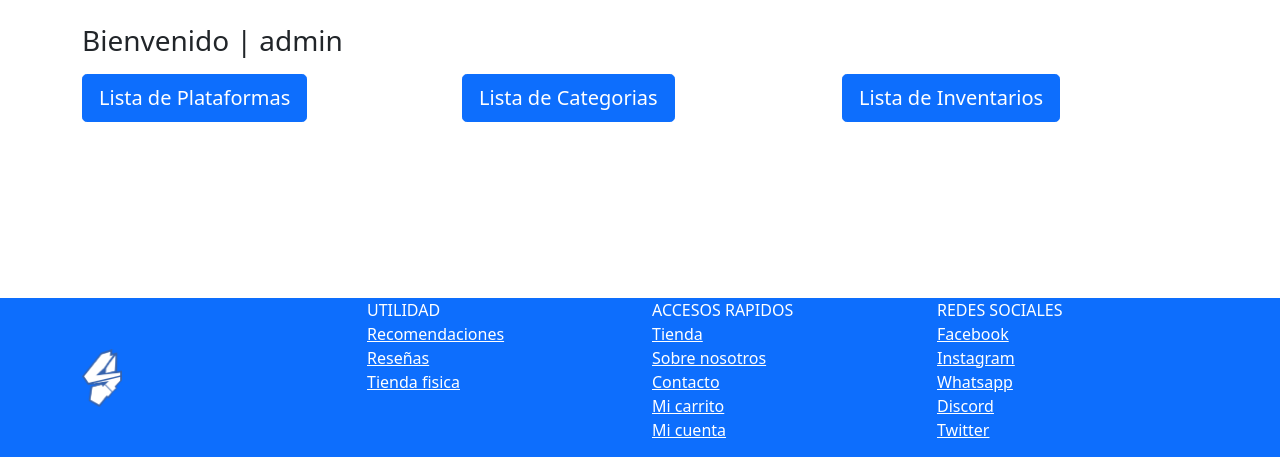
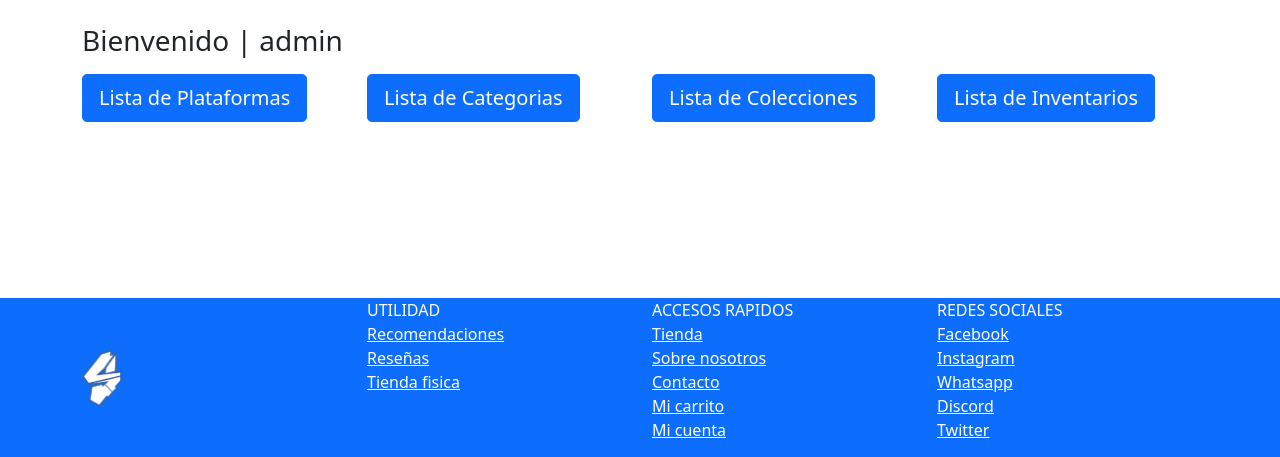
Before and after one commit to MiguelThomasGrupo10/shiripastore_final1, a Django app: page /administrador/ in a window 1280 px wide. Shown: the part 84-541 px from the top of the page. Run offline with Django 4.2, Linux system fonts and the light colour scheme; a user stored in the database is signed in; some libraries are stand-ins or nearby versions.

Commit message:
actualización de thomas y miguel

```diff
--- a/venta/templates/venta/administrador.html
+++ b/venta/templates/venta/administrador.html
@@ -55,21 +55,29 @@
         <h3 class="mb-3">Bienvenido | {{ user.username }}</h3>
         <div class="row">
           {% if user.username == "admin" %}
-            <div class="col-md-4 mb-3">
+          <div class="col-md-3 mb-3">
             <a href="{% url 'crud_plataformas' %}" class="btn btn-primary btn-lg btn-block">Lista de Plataformas</a>
           </div>
           {% endif %}
 
           {% if user.username == "admin" %}
-            <div class="col-md-4 mb-3">
+          <div class="col-md-3 mb-3">
             <a href="{% url 'crud_categorias' %}" class="btn btn-primary btn-lg btn-block">Lista de Categorias</a>
           </div>
           {% endif %}
-            <div class="col-md-4 mb-3">
+
+          {% if user.username == "admin" %}
+          <div class="col-md-3 mb-3">
+            <a href="{% url 'crud_colecciones' %}" class="btn btn-primary btn-lg btn-block">Lista de Colecciones</a>
+          </div>
+          {% endif %}
+
+          <div class="col-md-3 mb-3">
             <a href="{% url 'crud_inventario' %}" class="btn btn-primary btn-lg btn-block">Lista de Inventarios</a>
           </div>
         </div>
       </section>
+
 
 
     <footer class="bg-primary text-white">
--- a/venta/templates/venta/colecciones/colecciones_add.html
+++ b/venta/templates/venta/colecciones/colecciones_add.html
@@ -68,7 +68,7 @@
         {% endif %}
     </div>
     <br>
-    <a class="btn btn-secondary" href="{% url 'crud_colecciones' %}">Volver</a>
+    <a class="btn btn-outline-primary" href="{% url 'crud_colecciones' %}">Volver</a>
 
 </body>
 </html>
--- a/venta/templates/venta/colecciones/colecciones_edit.html
+++ b/venta/templates/venta/colecciones/colecciones_edit.html
@@ -74,7 +74,7 @@
         {% endif %}
     </div>
     <br>
-    <a class="btn btn-secondary" href="{% url 'crud_colecciones' %}">Volver</a>
+    <a class="btn btn-outline-primary" href="{% url 'crud_colecciones' %}">Volver</a>
 
     </body>
 
--- a/venta/templates/venta/colecciones/colecciones_list.html
+++ b/venta/templates/venta/colecciones/colecciones_list.html
@@ -85,6 +85,7 @@
             {% endfor %}
         {% endif %}
     </table>
+    <a class="btn btn-outline-primary" href="{% url 'administrador' %}">Volver</a>
     <br>
 </body>
 </html>
--- a/venta/views.py
+++ b/venta/views.py
@@ -1,7 +1,7 @@
 from django.shortcuts import render
 from django.http import HttpResponse
-from .models import Plataforma, Categoria, Inventario
-from .forms import PlataformaForm, CategoriaForm
+from .models import Plataforma, Categoria, Inventario, Coleccion
+from .forms import PlataformaForm, CategoriaForm, ColeccionForm
 from django.contrib.auth.decorators import login_required
 
 # Create your views here.
@@ -293,12 +293,14 @@ def actualizar_categoria(request, pk):
 
 
 #listar colecciones
+@login_required
 def mostrar_colecciones(request):
     lista_colecciones = Coleccion.objects.all()
     context={"colecciones":lista_colecciones}
     return render(request,'venta/colecciones/colecciones_list.html',context)
 
 #agregar colecciones
+@login_required
 def agregar_colecciones(request):
     if request.method == "POST":
         form = ColeccionForm(request.POST)
@@ -314,6 +316,7 @@ def agregar_colecciones(request):
         return render(request,'venta/colecciones/colecciones_add.html',context)
 
 #eliminar colecciones
+@login_required
 def borrar_colecciones(request,pk):
     errores = []
     lista_colecciones = Coleccion.objects.all()
@@ -330,6 +333,7 @@ def borrar_colecciones(request,pk):
         return render(request,'venta/colecciones/colecciones_list.html',context)
 
 #modificar colecciones
+@login_required
 def actualizar_colecciones(request, pk):
     try:
         coleccion = Coleccion.objects.get(Id_coleccion=pk)
```
Also changed, not shown: db.sqlite3. Lines whose indentation alone changed are shown as unchanged.
